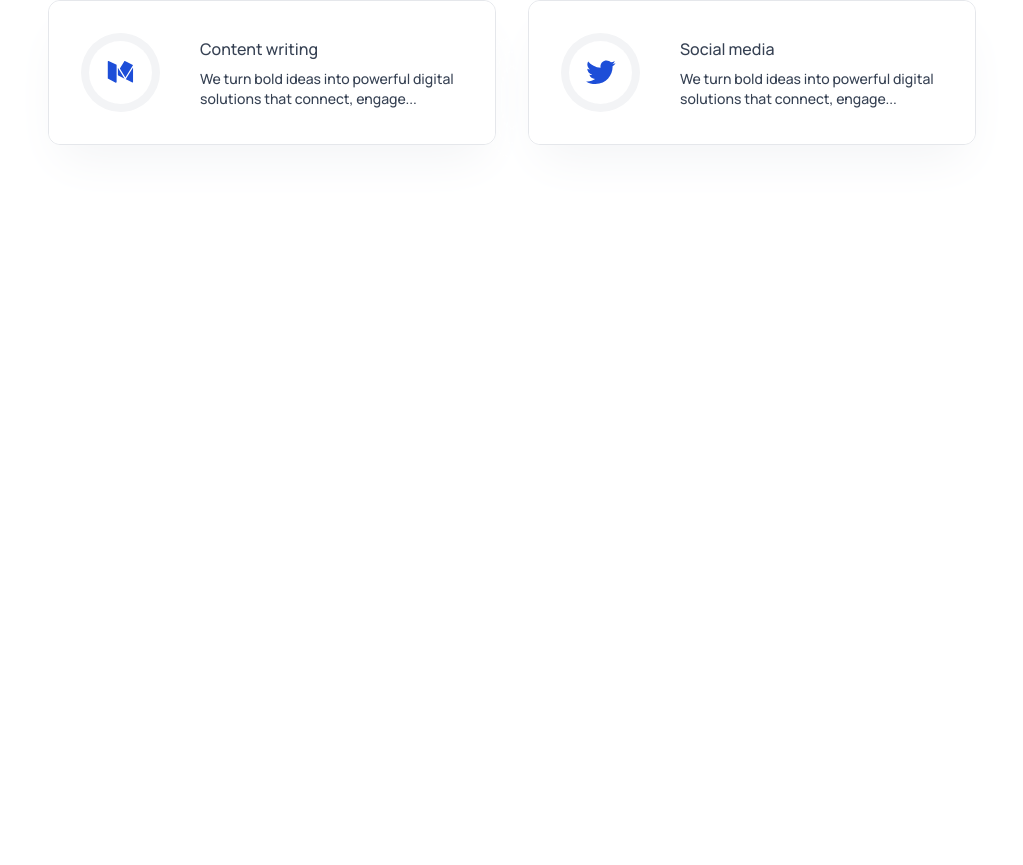
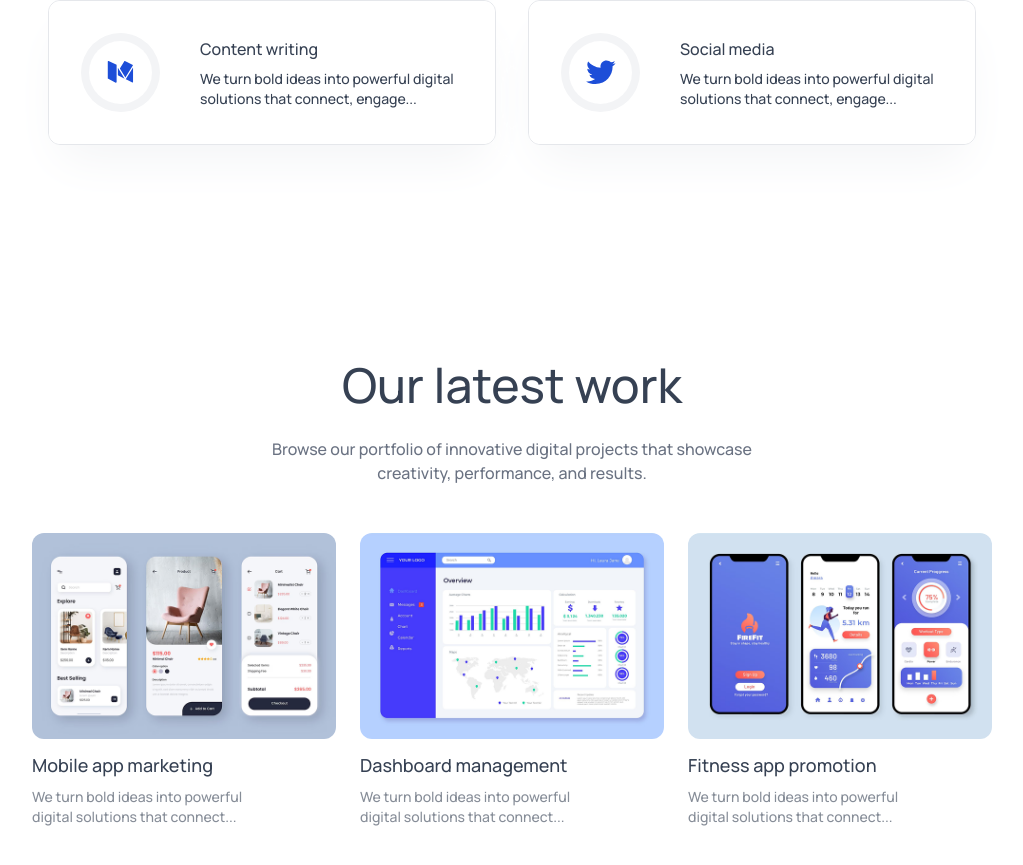
Before and after one commit to AliyanDev05/Agency-AI-, a React (Vite) app: page / in a window 1280 px wide. Shown: the part 1736-2601 px from the top of the page, without its empty margins (128-1151 px from the left). Before the commit the page ends 1977 px from the top, so only its background shows below. Built offline with nearby package versions, Linux system fonts and the light colour scheme.

Commit message:
[AgencyAI-0005] completed the Our Work section and implemented workData

```diff
--- a/src/App.jsx
+++ b/src/App.jsx
@@ -3,6 +3,7 @@
 import Hero from "./components/Hero";
 import TrustedBy from "./components/TrustedBy";
 import Services from "./components/Services";
+import OurWork from "./components/OurWork";
 
 function App() {
   const [theme, setTheme] = useState(() => {
@@ -18,6 +19,7 @@
       <Hero />
       <TrustedBy />
       <Services />
+      <OurWork />
     </div>
   );
 }
--- /dev/null
+++ b/src/components/OurWork.jsx
@@ -0,0 +1,55 @@
+import React from "react";
+import Title from "./Title";
+import assets from "../assets/assets";
+
+const OurWork = ({ title, desc }) => {
+  const work = [
+    {
+      title: "Mobile app marketing",
+      description:
+        "We turn bold ideas into powerful digital solutions that connect...",
+      icon: assets.work_mobile_app,
+    },
+    {
+      title: "Dashboard management",
+      description:
+        "We turn bold ideas into powerful digital solutions that connect...",
+      icon: assets.work_dashboard_management,
+    },
+    {
+      title: "Fitness app promotion",
+      description:
+        "We turn bold ideas into powerful digital solutions that connect...",
+      icon: assets.work_fitness_app,
+    },
+  ];
+
+  return (
+    <div
+      id="our-work"
+      className="flex flex-col items-center relative gap-7 py-20 px-4 sm:px-12 lg:px-24 xl:px-40 pt-30
+    text-gray-700 dark:text-white"
+    >
+      <Title
+        title="Our latest work"
+        desc="Browse our portfolio of innovative digital projects
+         that showcase creativity, performance, and results."
+      />
+
+      <div className="grid sm:grid-cols-2 lg:grid-cols-3 gap-6 w-full max-w-5xl">
+        {work.map((work, index) => (
+          <div
+            key={index}
+            className="hover:scale-102 duration-500 transition-all cursor-pointer"
+          >
+            <img src={work.icon} alt="" className="w-full rounded-xl" />
+            <h3 className="mt-3 mb-2 text-lg font-semibold">{work.title}</h3>
+            <p className="text-sm opacity-60 w-5/6">{work.description}</p>
+          </div>
+        ))}
+      </div>
+    </div>
+  );
+};
+
+export default OurWork;
```
